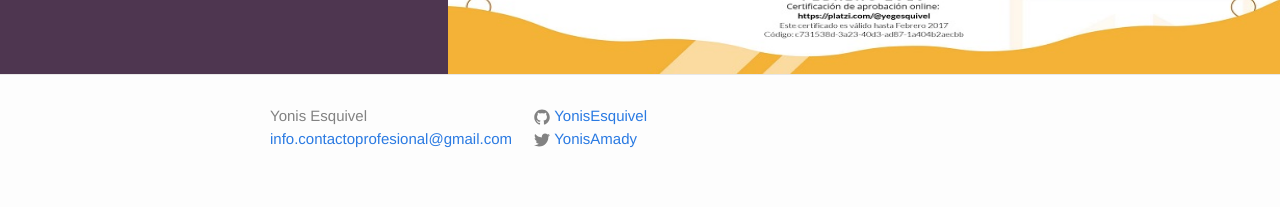
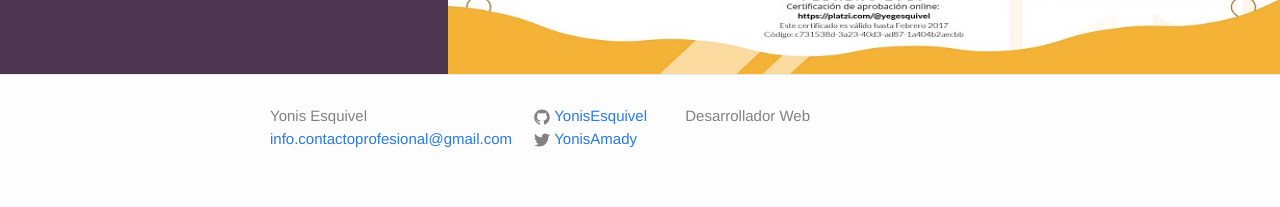
Before and after one commit to YonisEsquivel/Jekyll_0.1, a Jekyll site: the page built from index.html, in a window 1280 px wide. Shown: the part 1222-1429 px from the top of the page. Built offline with Jekyll 4.4.1, drawn with Linux system fonts in a browser that asks for light colours; nearby versions of some CDN libraries.

Commit message:
Personalización 3

```diff
--- a/_config.yml
+++ b/_config.yml
@@ -9,7 +9,7 @@
 title: Yonis Esquivel
 email: info.contactoprofesional@gmail.com
 description: > # this means to ignore newlines until "baseurl:"
-
+  Desarrollador Web
 baseurl: "" # the subpath of your site, e.g. /blog
 url: "http://yourdomain.com" # the base hostname & protocol for your site
 twitter_username: YonisAmady
--- a/_includes/footer.html
+++ b/_includes/footer.html
@@ -25,6 +25,12 @@
           {% endif %}
         </ul>
       </div>
+
+    <div class="footer-col footer-col-3">
+      <p>{{ site.description }}</p>
+    </div>
+  </div>
+
   </div>
 
 </footer>
```
